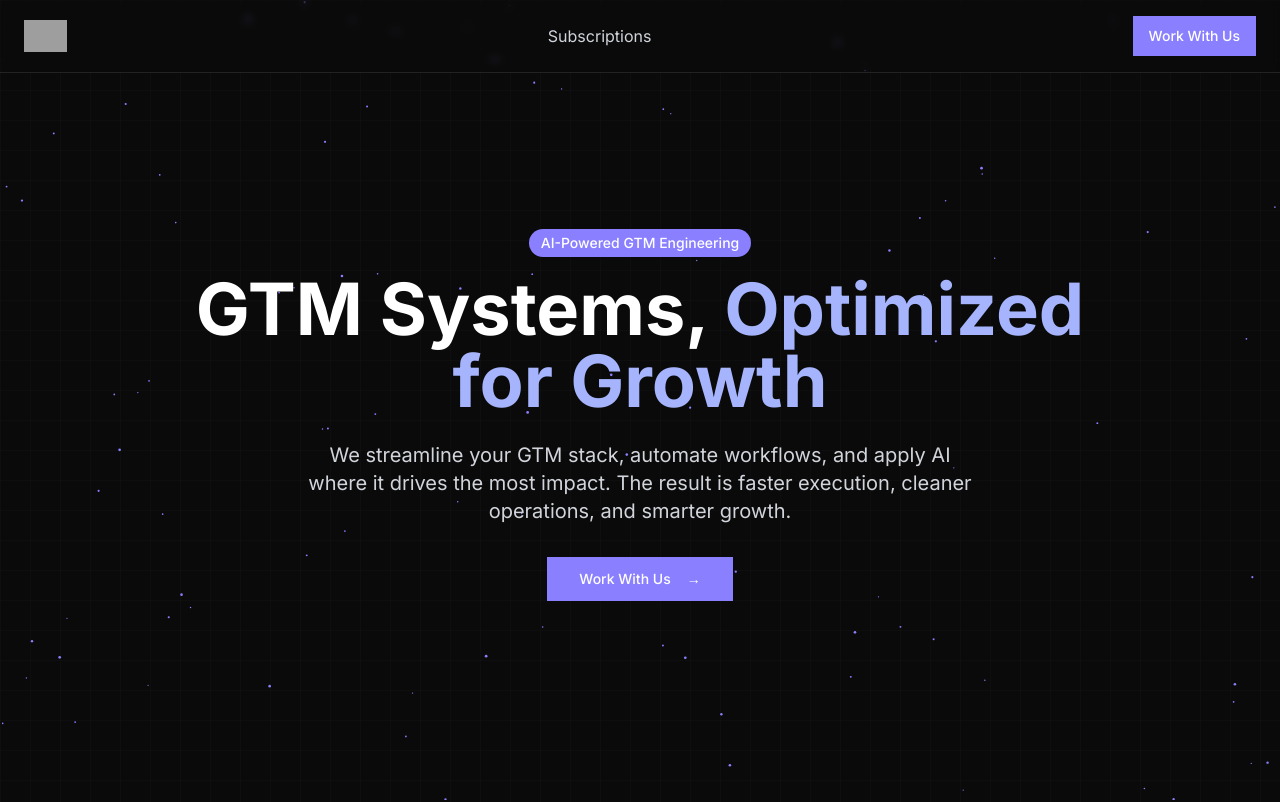
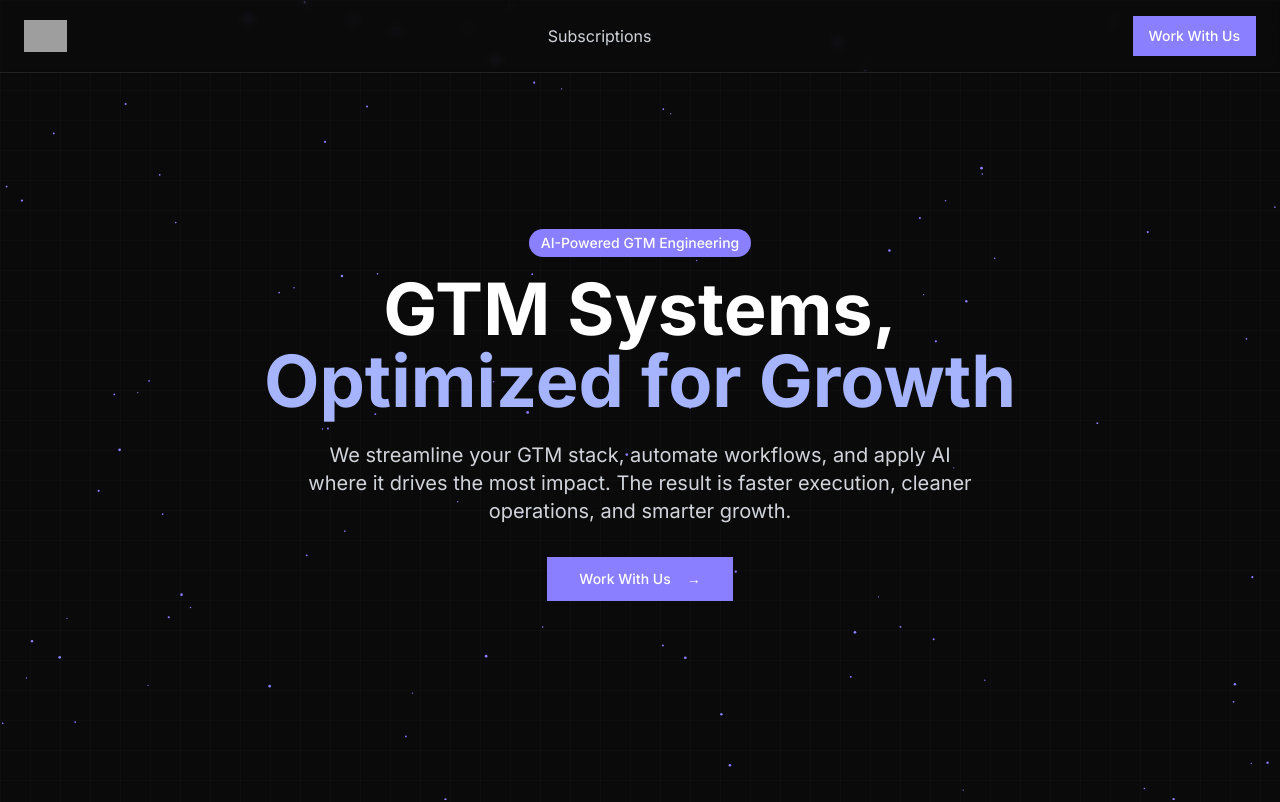
Before and after one commit to corygabor/moptimize, a Next.js app: page / in a window 1280 px wide. Shown: the top 802 px of the page. Built offline with nearby package versions, Linux system fonts and the light colour scheme; grey boxes are pictures that could not be loaded.

Commit message:
Update hero.tsx

```diff
--- a/components/hero.tsx
+++ b/components/hero.tsx
@@ -24,9 +24,10 @@ export default function Hero() {
             animate={{ opacity: 1, y: 0 }}
             transition={{ duration: 0.5, delay: 0.2 }}
           >
-            <h1 className="text-4xl md:text-6xl lg:text-7xl font-bold text-white mb-6">
-              GTM Systems, <span className="text-[#A5B4FC]">Optimized for Growth</span>
-            </h1>
+        <h1 className="text-4xl md:text-6xl lg:text-7xl font-bold text-white mb-6">
+  <span className="block">GTM Systems,</span>
+  <span className="block text-[#A5B4FC]">Optimized for Growth</span>
+</h1>
           </motion.div>
 
           <motion.p
```
